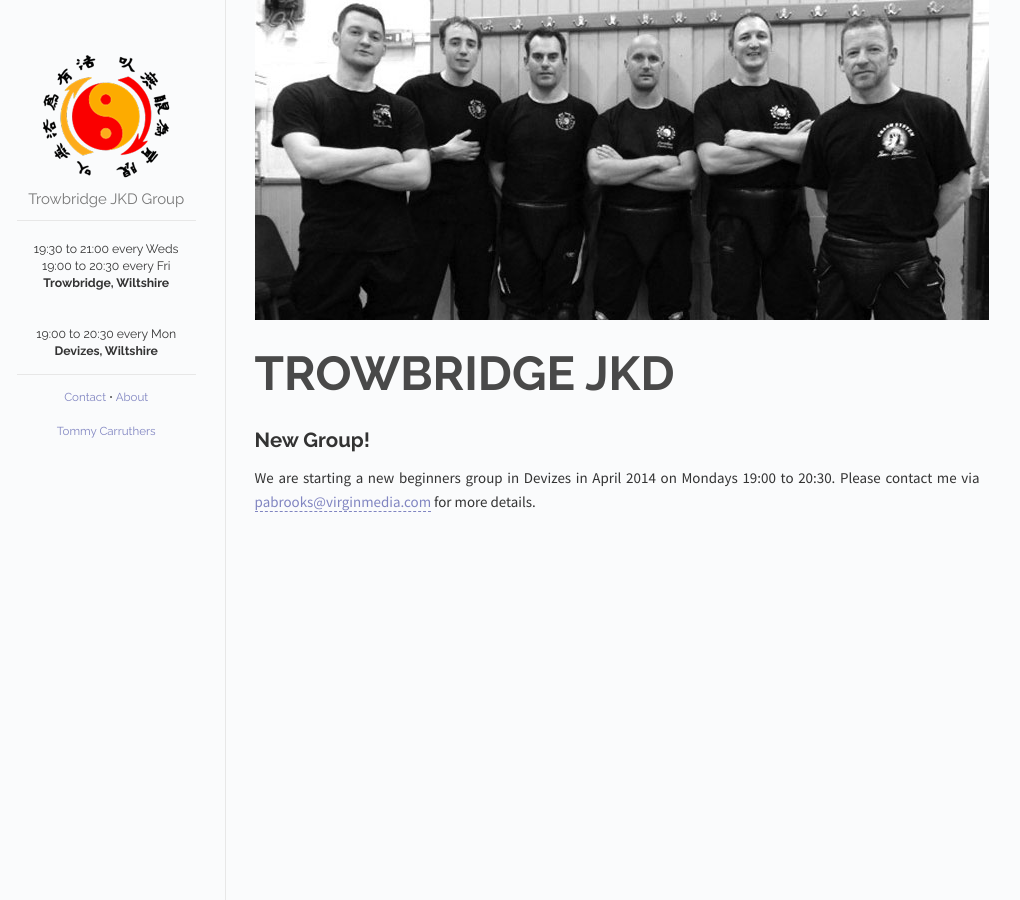
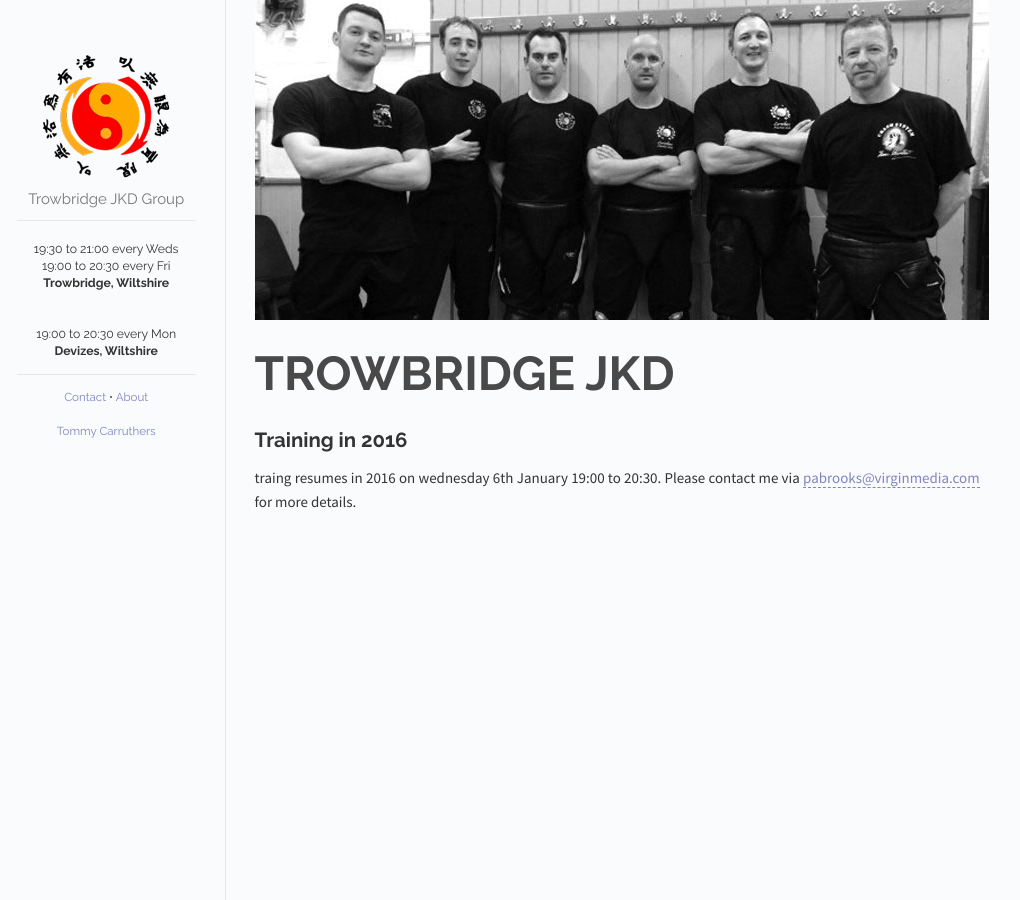
Before and after one commit to joncarlmatthews/trowbridgejkd.com, a Jekyll site: the page built from index.html, in a window 1280 px wide. Shown: the whole page, without its empty margins (133-1153 px from the left). Built offline with Jekyll 4.4.1, drawn with Linux system fonts in a browser that asks for light colours.

Commit message:
Update post.html

```diff
--- a/_includes/post.html
+++ b/_includes/post.html
@@ -12,12 +12,12 @@
   </div>
 
   <br><br>
-  <h2>New Group!</h2>
+  <h2>Training in 2016</h2>
   <br>
 
   <div class="post">
 
-    <p>We are starting a new beginners group in Devizes in April 2014 on Mondays 19:00 to 20:30. Please contact me via <a href="mailto:pabrooks@virginmedia.com">pabrooks@virginmedia.com</a> for more details.</p>
+    <p>traing resumes in 2016 on wednesday 6th January 19:00 to 20:30. Please contact me via <a href="mailto:pabrooks@virginmedia.com">pabrooks@virginmedia.com</a> for more details.</p>
   </div>
 
 </div>
```
